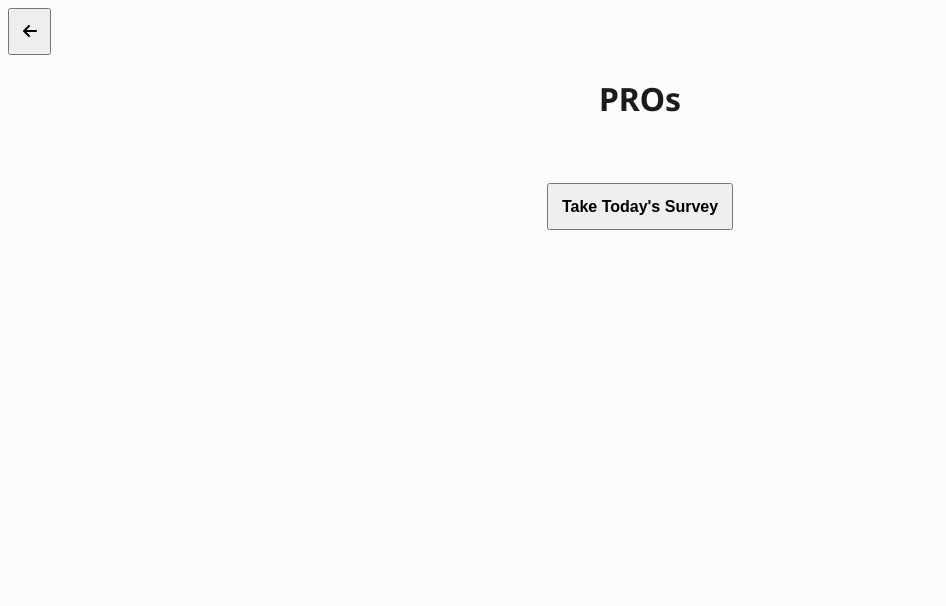
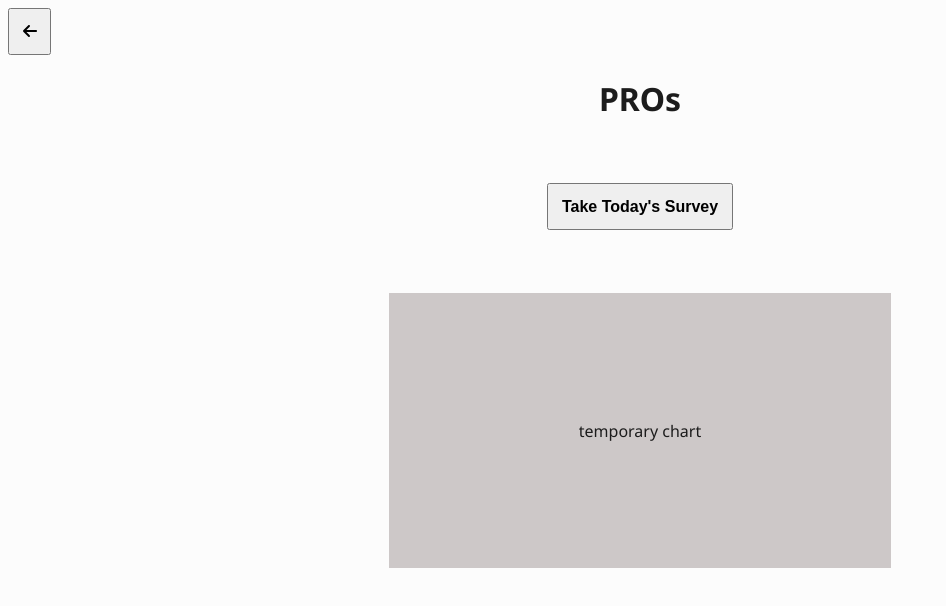
Before and after one commit to ojosproject/iris, a Next.js app: page /pro in a window 1280 px wide. Shown: the top 606 px of the page, without its empty margins (0-946 px from the left). Built offline with nearby package versions, Linux system fonts and the light colour scheme.

Commit message:
feat(page.tsx): added more css

```diff
--- a/src/app/pro/page.tsx
+++ b/src/app/pro/page.tsx
@@ -19,6 +19,11 @@ export default function Main_page() {
                 Take Today's Survey
             </button>
         </div>
+        <div className="container">
+            <div className="box">
+                temporary chart
+            </div>
+        </div>
     </>
     );
 }
--- a/src/app/pro/pro.css
+++ b/src/app/pro/pro.css
@@ -14,3 +14,11 @@ button {
     justify-content: center;
     margin-top: 5%;
 }
+
+.box {
+    background-color: #cdc8c8;
+    padding-right: 15%;
+    padding-left: 15%;
+    padding-top: 10%;
+    padding-bottom: 10%;
+}
```
